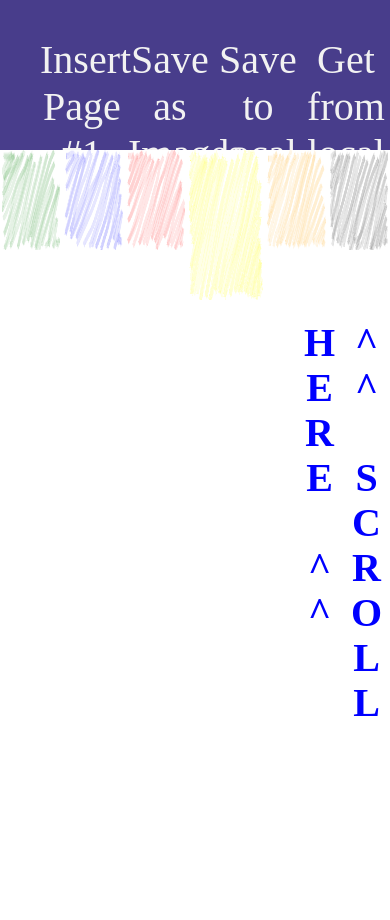
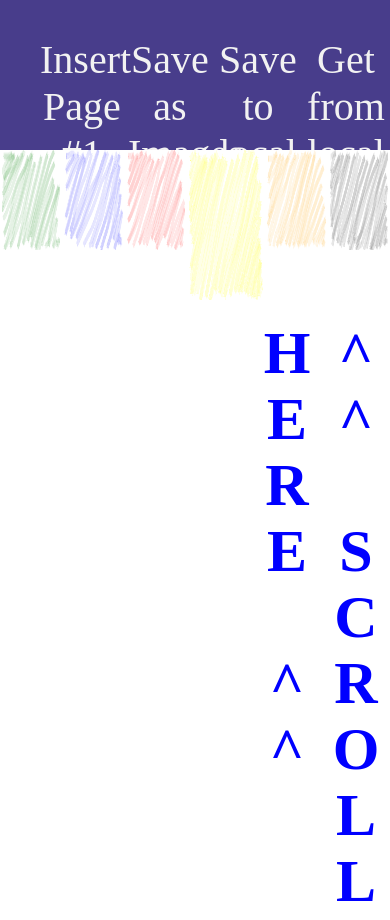
Before and after one commit to brooks-charlie/cit261, a website: page app.html in a window 390 px wide. Shown: the top 920 px of the page. After the commit the page ends 844 px from the top, so only its background shows below. Drawn offline with Linux system fonts and the light colour scheme.

Commit message:
scroll fixed now

```diff
--- a/app.css
+++ b/app.css
@@ -188,7 +188,7 @@ ul{
     display: none;
     color: blue;
     font-size: 20px;
-    position: absolute;
+    position: fixed;
     right:0;
     top:320px;
     text-transform: uppercase;
@@ -234,9 +234,9 @@ canvas{
 
 @media screen and (max-width: 1067px) {
     #scroll{
-        min-height: 600px;
+        min-height: 900px;
         display: inherit;
-        font-size: 40px;
+        font-size: 60px;
     }
     body {
 
```
